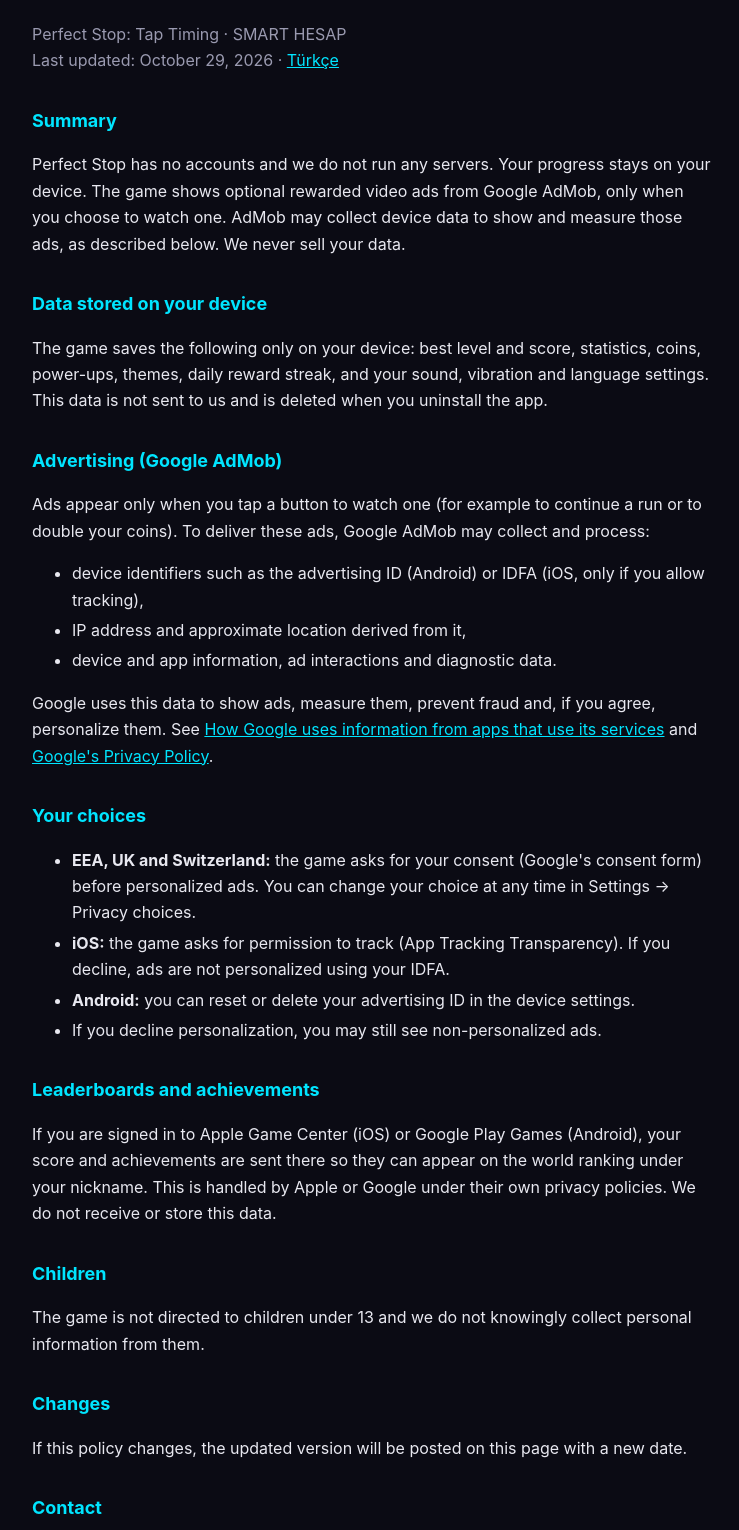
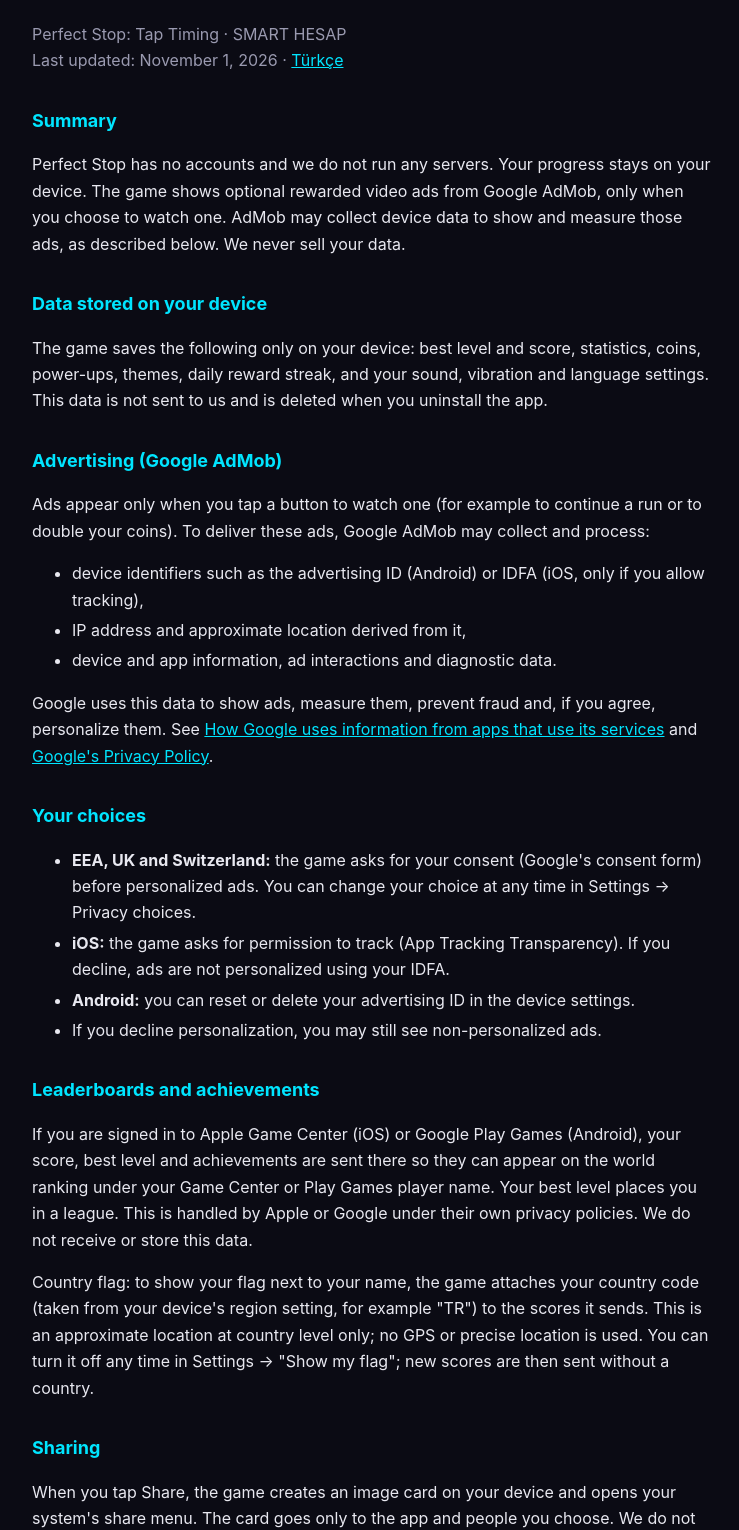
Before and after one commit to SmartHesap/SmartHesap.github.io, a plain HTML site: page perfect-stop/privacy.html in a window 1280 px wide. Shown: the part 86-1616 px from the top of the page, without its empty margins (268-1007 px from the left). Drawn offline with Linux system fonts and the light colour scheme.

Commit message:
Perfect Stop privacy: country flag, leagues, sharing

```diff
--- a/perfect-stop/privacy.html
+++ b/perfect-stop/privacy.html
@@ -16,7 +16,7 @@
 <body>
 <main>
   <h1>Privacy Policy</h1>
-  <p class="muted">Perfect Stop: Tap Timing · SMART HESAP<br>Last updated: October 29, 2026 · <a href="privacy-tr.html">Türkçe</a></p>
+  <p class="muted">Perfect Stop: Tap Timing · SMART HESAP<br>Last updated: November 1, 2026 · <a href="privacy-tr.html">Türkçe</a></p>
 
   <h2>Summary</h2>
   <p>Perfect Stop has no accounts and we do not run any servers. Your progress stays on your device. The game shows optional rewarded video ads from Google AdMob, only when you choose to watch one. AdMob may collect device data to show and measure those ads, as described below. We never sell your data.</p>
@@ -42,7 +42,11 @@
   </ul>
 
   <h2>Leaderboards and achievements</h2>
-  <p>If you are signed in to Apple Game Center (iOS) or Google Play Games (Android), your score and achievements are sent there so they can appear on the world ranking under your nickname. This is handled by Apple or Google under their own privacy policies. We do not receive or store this data.</p>
+  <p>If you are signed in to Apple Game Center (iOS) or Google Play Games (Android), your score, best level and achievements are sent there so they can appear on the world ranking under your Game Center or Play Games player name. Your best level places you in a league. This is handled by Apple or Google under their own privacy policies. We do not receive or store this data.</p>
+  <p>Country flag: to show your flag next to your name, the game attaches your country code (taken from your device's region setting, for example "TR") to the scores it sends. This is an approximate location at country level only; no GPS or precise location is used. You can turn it off any time in Settings → "Show my flag"; new scores are then sent without a country.</p>
+
+  <h2>Sharing</h2>
+  <p>When you tap Share, the game creates an image card on your device and opens your system's share menu. The card goes only to the app and people you choose. We do not receive it.</p>
 
   <h2>Children</h2>
   <p>The game is not directed to children under 13 and we do not knowingly collect personal information from them.</p>
```
Also changed, not shown: perfect-stop/privacy-tr.html (+6 -2 lines).
